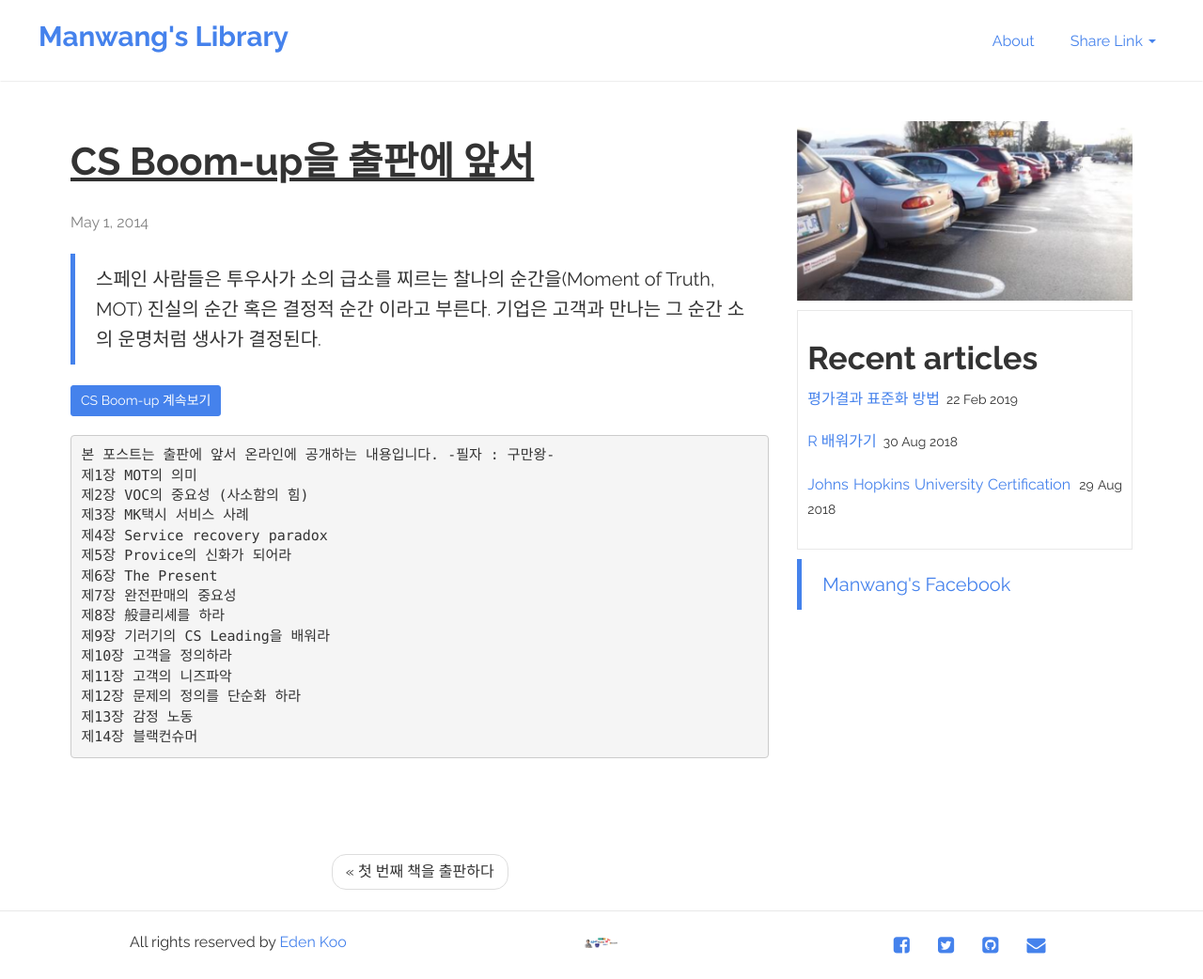
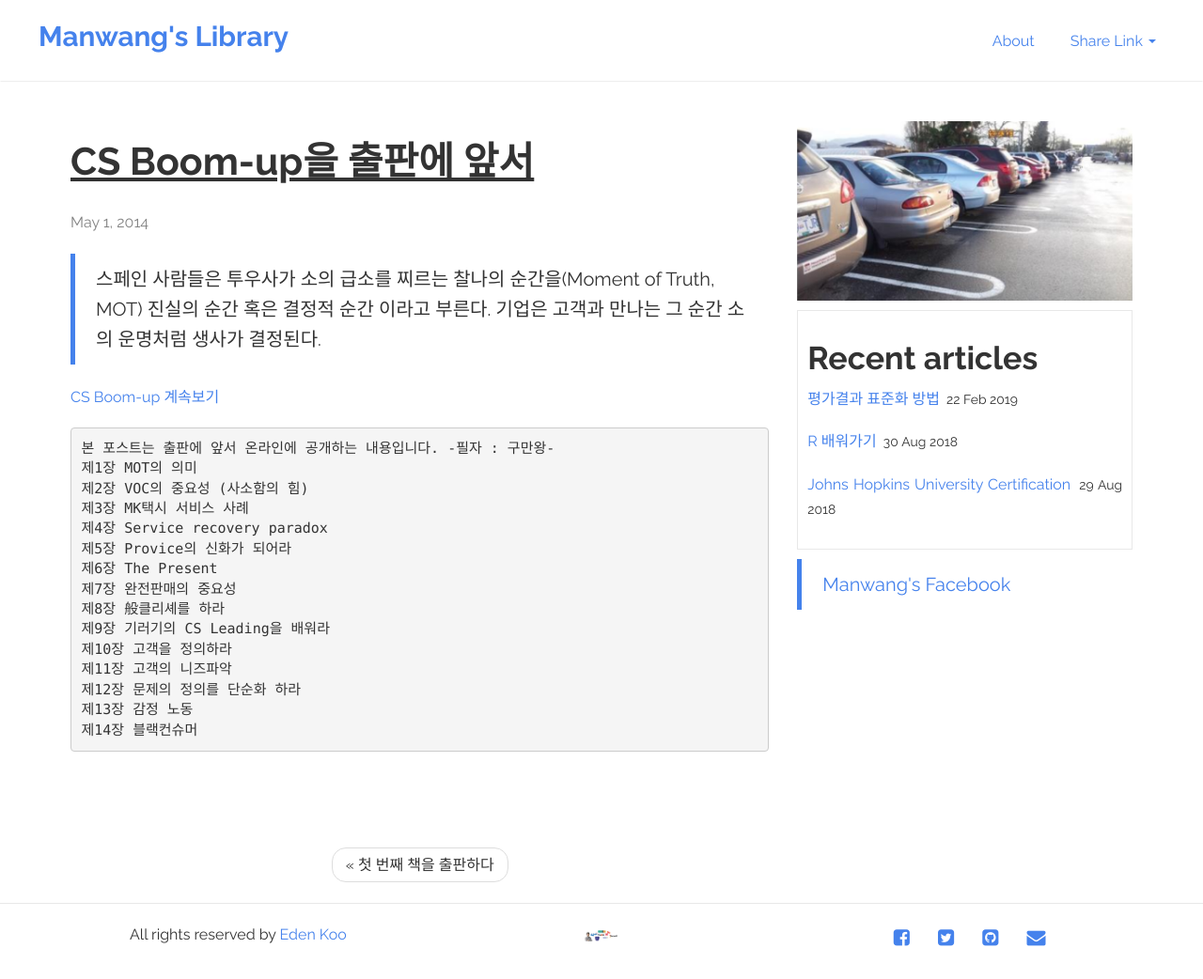
Before and after one commit to PhDmwkoo/phdmwkoo.github.io, a Jekyll site: the page built from _posts/2014-05-01-csbomup.markdown, in a window 1280 px wide. Shown: the whole page at 94% size. Built offline with Jekyll 4.4.1, drawn with Linux system fonts in a browser that asks for light colours.

Commit message:
Update 2014-05-01-csbomup.markdown

```diff
--- a/_posts/2014-05-01-csbomup.markdown
+++ b/_posts/2014-05-01-csbomup.markdown
@@ -9,7 +9,7 @@
 진실의 순간 혹은 결정적 순간 이라고 부른다. 기업은 고객과 만나는 그 순간 소의 운명처럼 생사가 결정된다.
 </blockquote>
 
-<a href="http://naver.me/Fh82zoGZ" class="btn btn-primary btn-sm">CS Boom-up 계속보기</a>
+<a href="https://blog.naver.com/sjmw1030/140211422747">CS Boom-up 계속보기</a>
 
 {% highlight html %}
 본 포스트는 출판에 앞서 온라인에 공개하는 내용입니다. -필자 : 구만왕-
```
